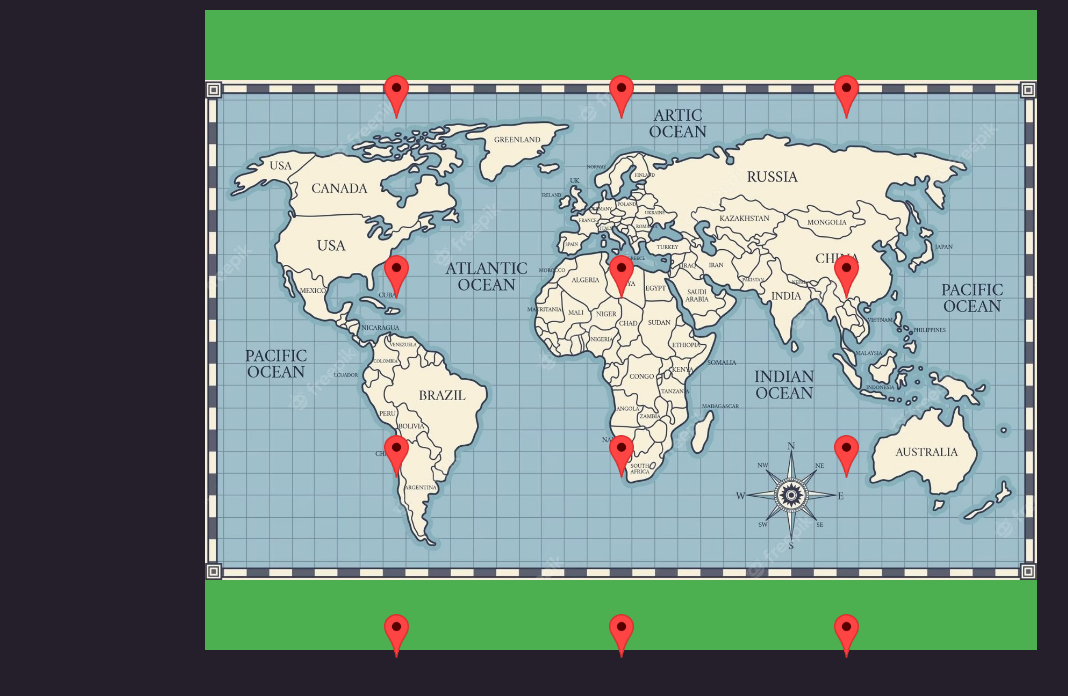
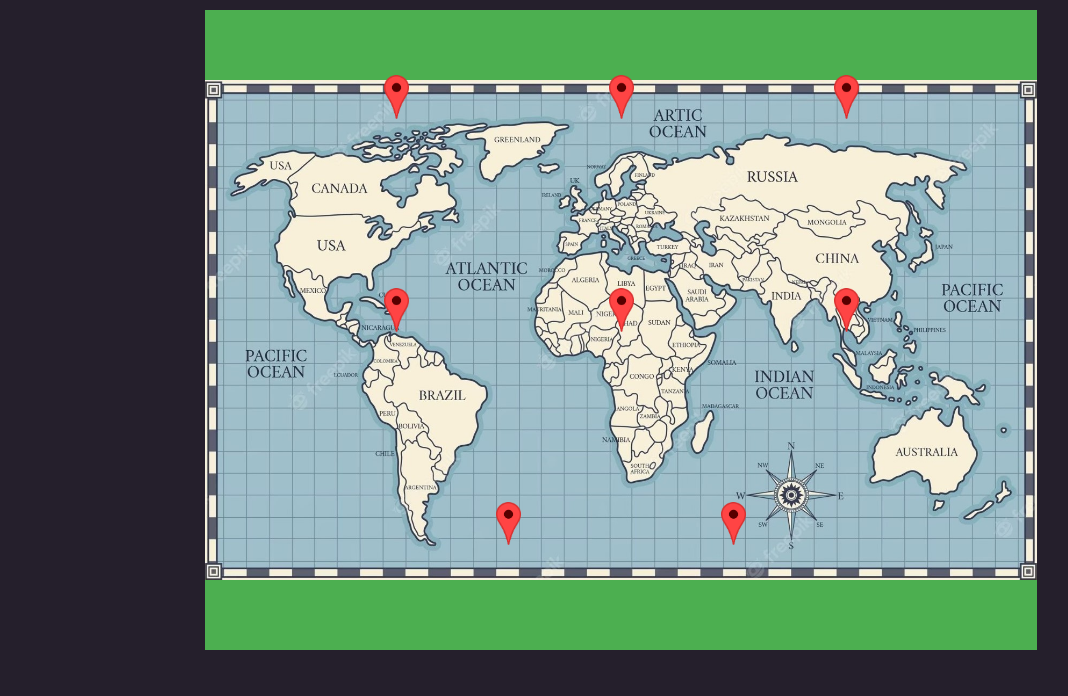
Before and after one commit to CarEsteban/proyectoGeografia, a plain HTML site: page juego.html in a window 1280 px wide. Shown: the part 98-794 px from the top of the page, without its empty margins (19-1087 px from the left). Drawn offline with Linux system fonts and the light colour scheme.

Commit message:
Removed buttons
Quité 4 botones porque Hugo se achicopaló

```diff
--- a/juego.html
+++ b/juego.html
@@ -93,18 +93,6 @@
       <button class="pin">
         <img src="./img/pin.png" alt="">
       </button>
-      <button class="pin">
-        <img src="./img/pin.png" alt="">
-      </button>
-      <button class="pin">
-        <img src="./img/pin.png" alt="">
-      </button>
-      <button class="pin">
-        <img src="./img/pin.png" alt="">
-      </button>
-      <button class="pin">
-        <img src="./img/pin.png" alt="">
-      </button>
     </main>
 
 
```
